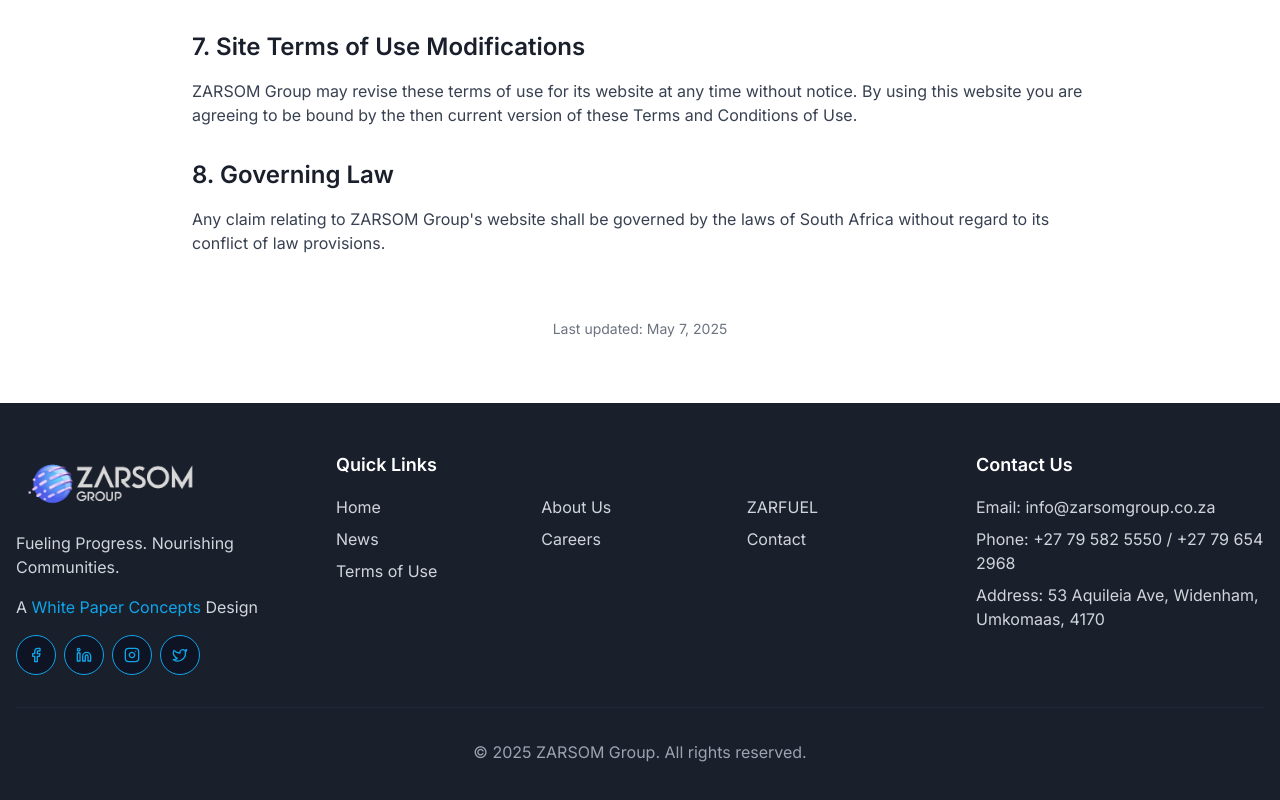
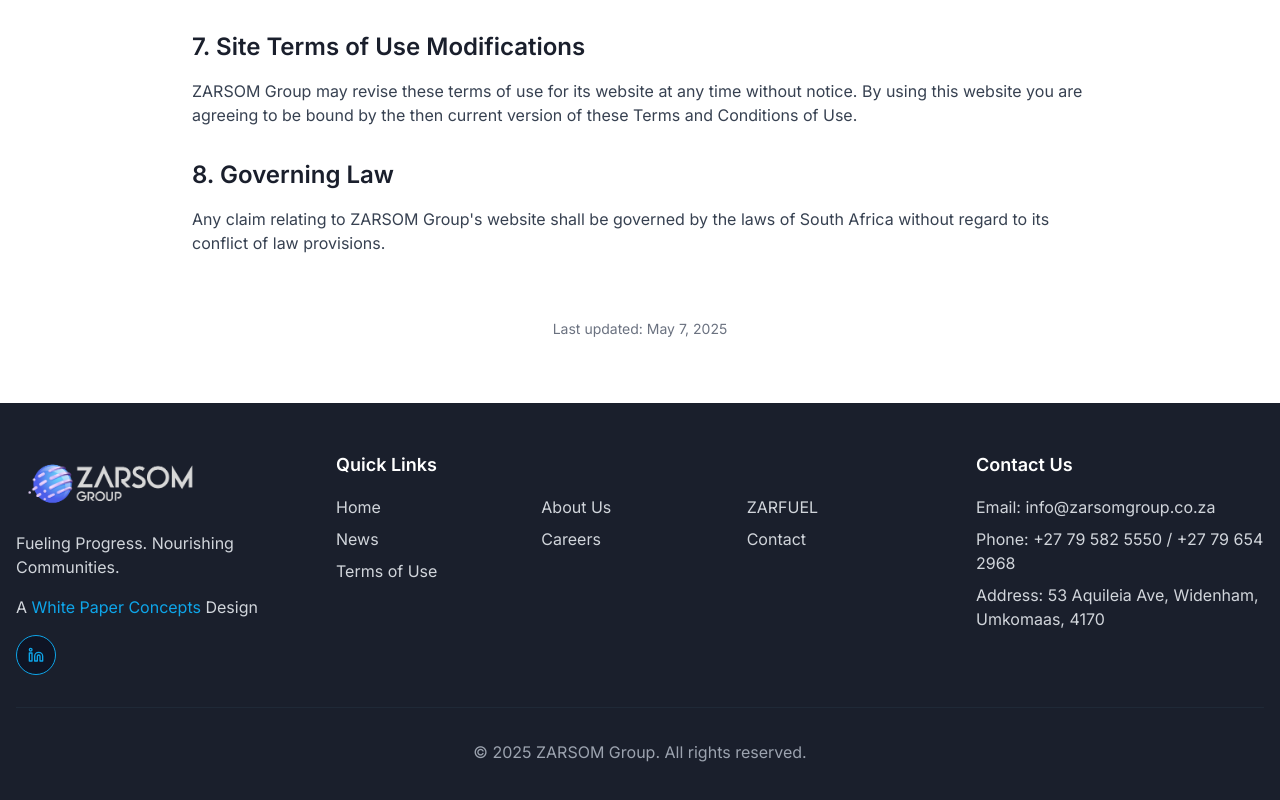
Before and after one commit to YezTESTER/zarsom-group, a React (Vite) app: page /terms in a window 1280 px wide. Shown: the part 1361-2161 px from the top of the page. Built offline with nearby package versions, Linux system fonts and the light colour scheme.

Commit message:
Fix: Update LinkedIn link and remove other social icons
The commit updates the LinkedIn icon in the footer to link to the ZARSOM Group's LinkedIn page and removes the other social media icons.

```diff
--- a/src/components/Footer.tsx
+++ b/src/components/Footer.tsx
@@ -1,5 +1,5 @@
 import { Link } from "react-router-dom";
-import { Facebook, Linkedin, Instagram, Twitter } from "lucide-react";
+import { Linkedin } from "lucide-react";
 import { Button } from "@/components/ui/button";
 
 const Footer = () => {
@@ -32,29 +32,15 @@ const Footer = () => {
                 variant="outline"
                 size="icon"
                 className="rounded-full border-zarsom-teal text-zarsom-teal hover:bg-zarsom-teal hover:text-white"
+                asChild
               >
-                <Facebook className="h-4 w-4" />
-              </Button>
-              <Button
-                variant="outline"
-                size="icon"
-                className="rounded-full border-zarsom-teal text-zarsom-teal hover:bg-zarsom-teal hover:text-white"
-              >
-                <Linkedin className="h-4 w-4" />
-              </Button>
-              <Button
-                variant="outline"
-                size="icon"
-                className="rounded-full border-zarsom-teal text-zarsom-teal hover:bg-zarsom-teal hover:text-white"
-              >
-                <Instagram className="h-4 w-4" />
-              </Button>
-              <Button
-                variant="outline"
-                size="icon"
-                className="rounded-full border-zarsom-teal text-zarsom-teal hover:bg-zarsom-teal hover:text-white"
-              >
-                <Twitter className="h-4 w-4" />
+                <a
+                  href="https://www.linkedin.com/company/zarsom-group"
+                  target="_blank"
+                  rel="noopener noreferrer"
+                >
+                  <Linkedin className="h-4 w-4" />
+                </a>
               </Button>
             </div>
           </div>
```
